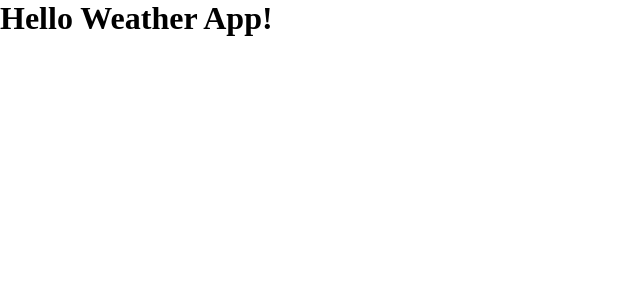
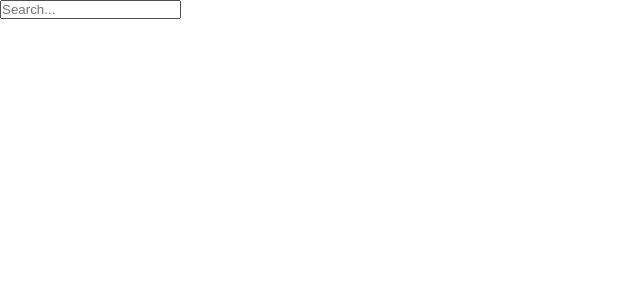
Before and after one commit to eszczepan/Weather-app, a React (Create React App) app: page / in a window 1280 px wide. Shown: the top 300 px of the page, without its empty margins (0-640 px from the left). Built offline with nearby package versions, Linux system fonts and the light colour scheme.

Commit message:
:sparkles: Add search feature

```diff
--- a/src/App.js
+++ b/src/App.js
@@ -1,10 +1,39 @@
 import React from "react";
 import "./App.css";
+import fetchData from "./api/fetchData";
+import { useState } from "react";
 
 const App = () => {
+  const [inputValue, setInputValue] = useState("");
+  const [weather, setWeather] = useState({});
+
+  const search = async (e) => {
+    if (e.key === "Enter") {
+      const data = await fetchData(inputValue);
+      setWeather(data);
+      setInputValue("");
+      console.log(data);
+    }
+  };
+
   return (
     <div>
-      <h1>Hello Weather App!</h1>
+      <input
+        type="text"
+        placeholder="Search..."
+        value={inputValue}
+        onChange={(e) => setInputValue(e.target.value)}
+        onKeyPress={search}
+      />
+      {weather.main && (
+        <div>
+          <h2>{weather.name}</h2>
+          <p>Temp. {weather.main.temp}</p>
+          <p>Real feel {weather.main.feels_like}</p>
+          <p>Min. temp {weather.main.temp_min}</p>
+          <p>Max. temp {weather.main.temp_max}</p>
+        </div>
+      )}
     </div>
   );
 };
--- /dev/null
+++ b/src/api/fetchData.js
@@ -0,0 +1,17 @@
+import axios from "axios";
+
+const URL = "https://api.openweathermap.org/data/2.5/weather";
+const API_KEY = "f33a484cf794d08d0148764789aaba32";
+
+const fetchData = async (query) => {
+  const { data } = await axios.get(URL, {
+    params: {
+      q: query,
+      units: "metric",
+      APPID: API_KEY,
+    },
+  });
+  return data;
+};
+
+export default fetchData;
```
